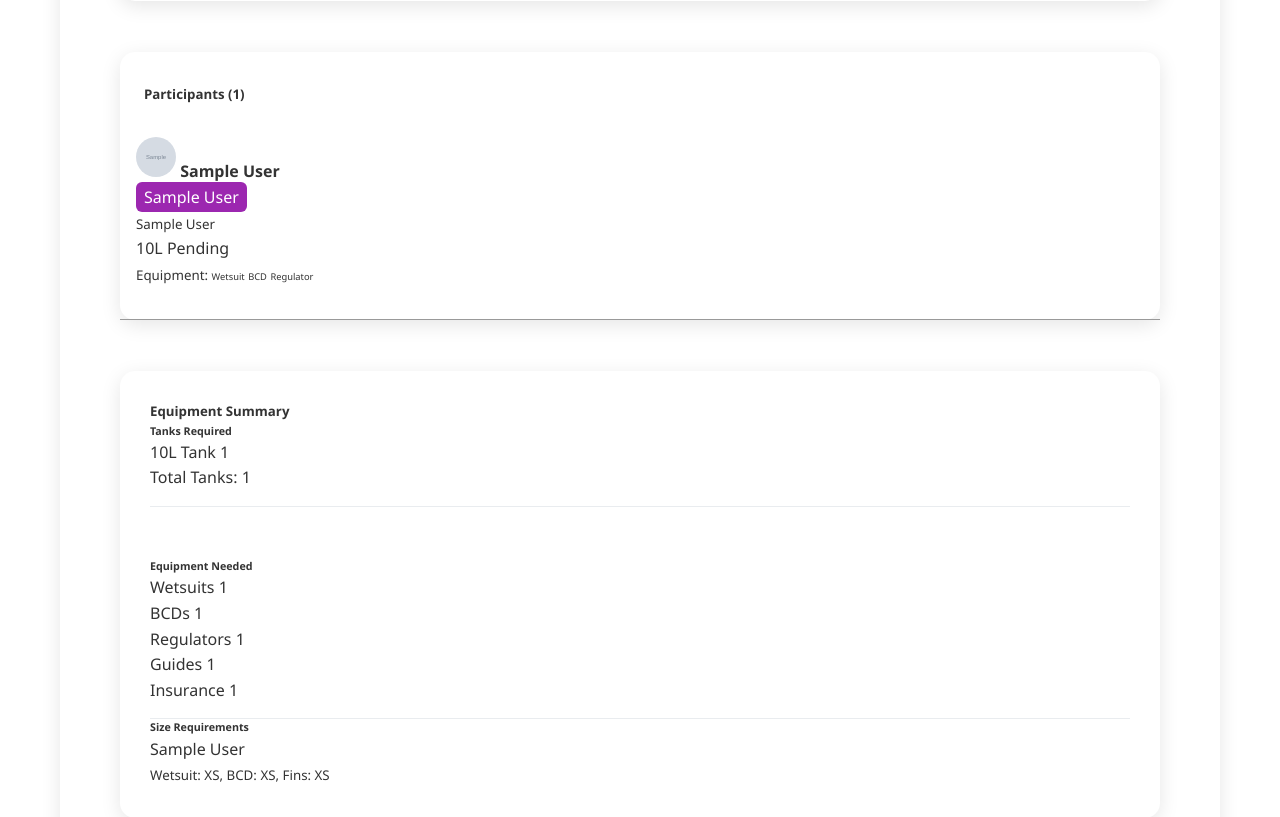
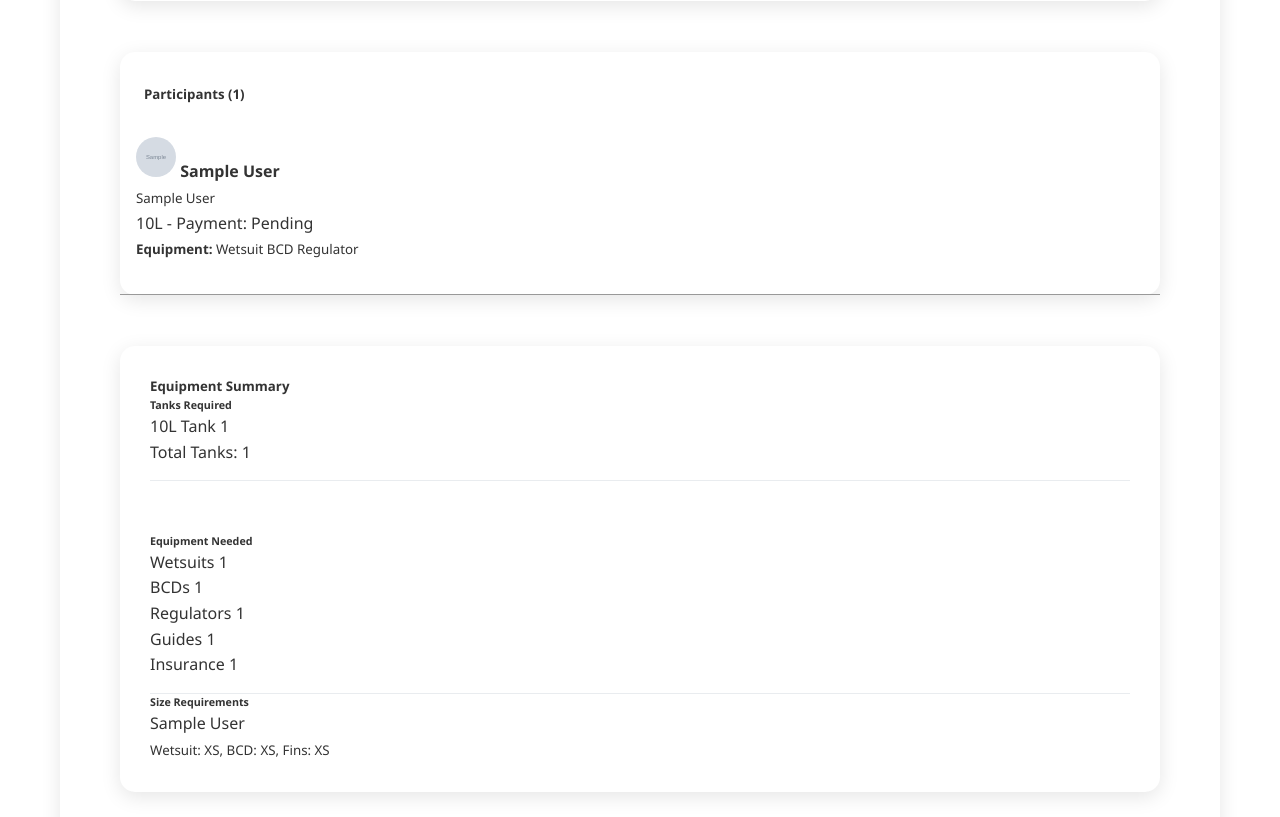
Before and after one commit to renekendeins/coraloffice, a Django app: page /users/dive/1/ in a window 1280 px wide. Shown: the part 753-1570 px from the top of the page. Run offline with Django 5.2, Linux system fonts and the light colour scheme; a user stored in the database is signed in; tables that the repository leaves empty hold one stand-in row (values such as "Sample post"); grey boxes marked "Sample" are stand-in pictures.

Commit message:
Checkpoint before assistant change: Improve the appearance of participant details on the dive detail page
Update dive_detail.html to use a similar design for participant details as the diving details list.

Replit-Commit-Author: Assistant

```diff
--- a/users/templates/users/dive_detail.html
+++ b/users/templates/users/dive_detail.html
@@ -115,12 +115,21 @@
                                     {% if participant.customer.profile_picture %}
                                         <img src="{{ participant.customer.profile_picture.url }}" alt="{{ participant.customer.first_name }}" style="width: 40px; height: 40px; border-radius: 50%; object-fit: cover;">
                                     {% else %}
-                                        <div style="width: 40px; height: 40px; border-radius: 50%; background: #ddd; display: flex; align-items: center; justify-content: center; color: #666; font-size: 14px;">
+                                       <div style="display: flex; justify-content: flex-start; align-items:center ;">
+                                           <div style="width: 40px;
+                                                   height: 40px;
+                                                   border-radius: 50%;
+                                                   margin-right: 5px;
+                                                   display: flex
+                                               ;
+                                                   align-items: center;
+                                                   justify-content: center;
+                                                   color: #fff;
+                                                   font-size: 14px;
+                                                   background: #999;">
                                                {{ participant.customer.first_name.0 }}{{ participant.customer.last_name.0 }}
                                            </div>
-                                    {% endif %}
-                                    <span class="mb-0" style="font-weight: bold;">{{ participant.customer.first_name }} {{ participant.customer.last_name }}</span>
-                                </div>
+
                                            <!-- Group badges -->
                                            <div>
                                            {% for membership in participant.customer.group_memberships.all %}
@@ -130,19 +139,25 @@
                                            {% endfor %}
                                            </div>
                                        </div>
+                                    {% endif %}
+                                    <span class="mb-0" style="font-weight: bold;">{{ participant.customer.first_name }} {{ participant.customer.last_name }}</span>
+
+                                </div>
+
+                                            </div>
                                             <small class="text-muted d-block">{{ participant.activity.name }}</small>
 
                                             <div class="mt-2">
-                                                <span class="badge bg-primary">{{ participant.tank_size }}</span>
-                                                <span class="badge bg-{{ participant.status|lower }}">{{ participant.get_status_display }}</span>
+                                                <span class="badge bg-primary">{{ participant.tank_size }} - </span>
+                                                <span class="badge bg-{{ participant.status|lower }}">Payment: {{ participant.get_status_display }}</span>
                                             </div>
 
                                             {% if participant.needs_wetsuit or participant.needs_bcd or participant.needs_regulator %}
                                             <div class="mt-1">
-                                                <small class="text-muted">Equipment:
-                                                    {% if participant.needs_wetsuit %}<span class="badge badge-sm bg-secondary">Wetsuit</span> {% endif %}
-                                                    {% if participant.needs_bcd %}<span class="badge badge-sm bg-secondary">BCD</span> {% endif %}
-                                                    {% if participant.needs_regulator %}<span class="badge badge-sm bg-secondary">Regulator</span> {% endif %}
+                                                <small class="text-muted"><strong>Equipment: </strong>
+                                                    {% if participant.needs_wetsuit %}<span class="badge bg-secondary">Wetsuit</span> {% endif %}
+                                                    {% if participant.needs_bcd %}<span class="badge bg-secondary">BCD</span> {% endif %}
+                                                    {% if participant.needs_regulator %}<span class="badge bg-secondary">Regulator</span> {% endif %}
                                                 </small>
                                             </div>
                                             {% endif %}
```
Lines whose indentation alone changed are shown as unchanged.
